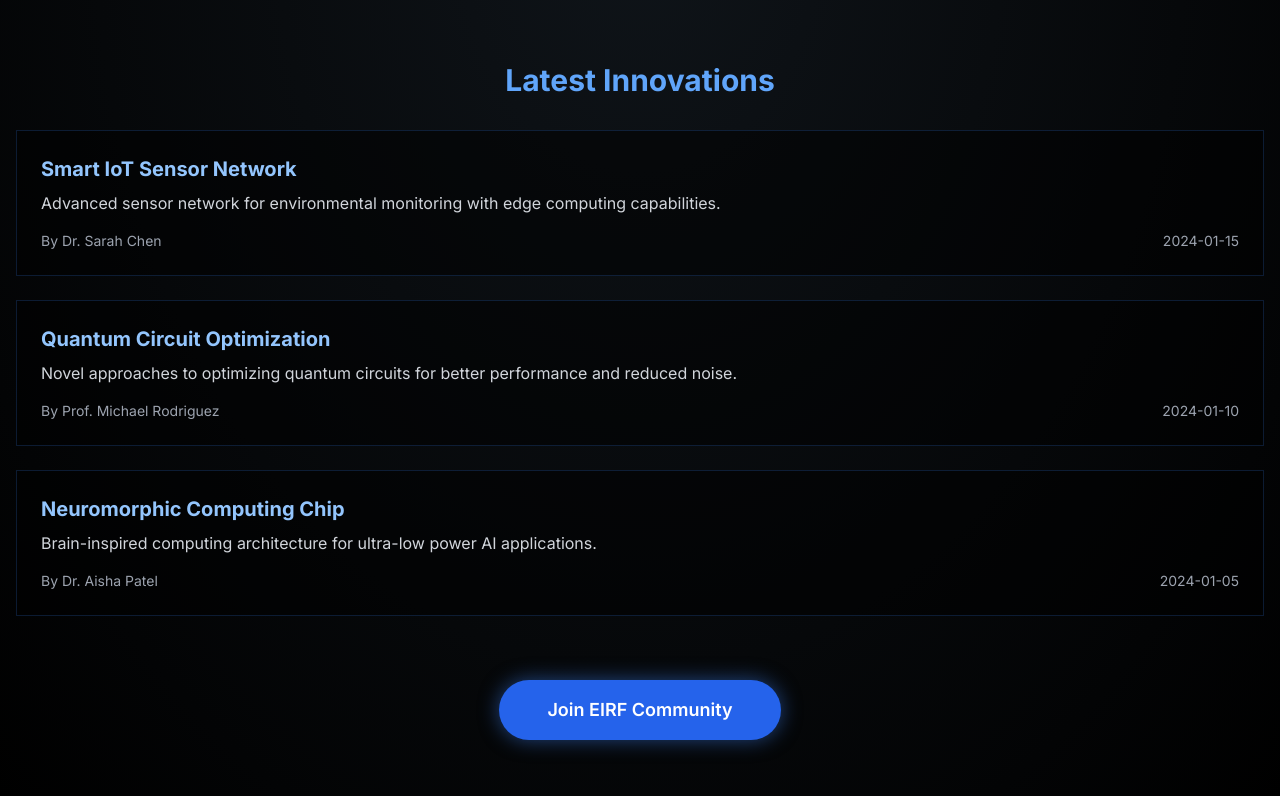
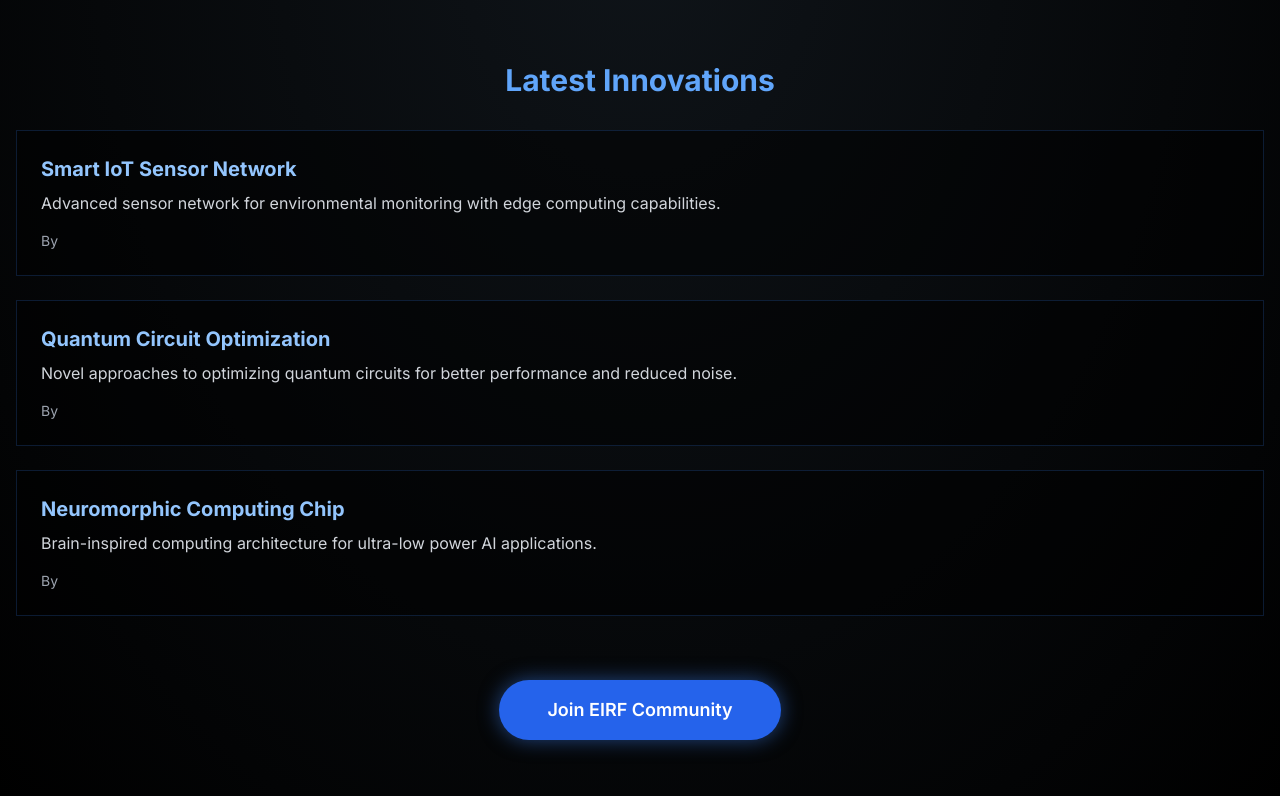
Before and after one commit to manisha696/irfc-join-website, a Next.js app: page /communities/eirf in a window 1280 px wide. Shown: the part 964-1760 px from the top of the page. Built offline with nearby package versions, Linux system fonts and the light colour scheme.

Commit message:
Update page.tsx

```diff
--- a/app/communities/eirf/page.tsx
+++ b/app/communities/eirf/page.tsx
@@ -37,20 +37,17 @@ export default function EIRFPage() {
     {
       title: "Smart IoT Sensor Network",
       description: "Advanced sensor network for environmental monitoring with edge computing capabilities.",
-      author: "Dr. Sarah Chen",
-      date: "2024-01-15",
+
     },
     {
       title: "Quantum Circuit Optimization",
       description: "Novel approaches to optimizing quantum circuits for better performance and reduced noise.",
-      author: "Prof. Michael Rodriguez",
-      date: "2024-01-10",
+
     },
     {
       title: "Neuromorphic Computing Chip",
       description: "Brain-inspired computing architecture for ultra-low power AI applications.",
-      author: "Dr. Aisha Patel",
-      date: "2024-01-05",
+
     },
   ]
 
```
